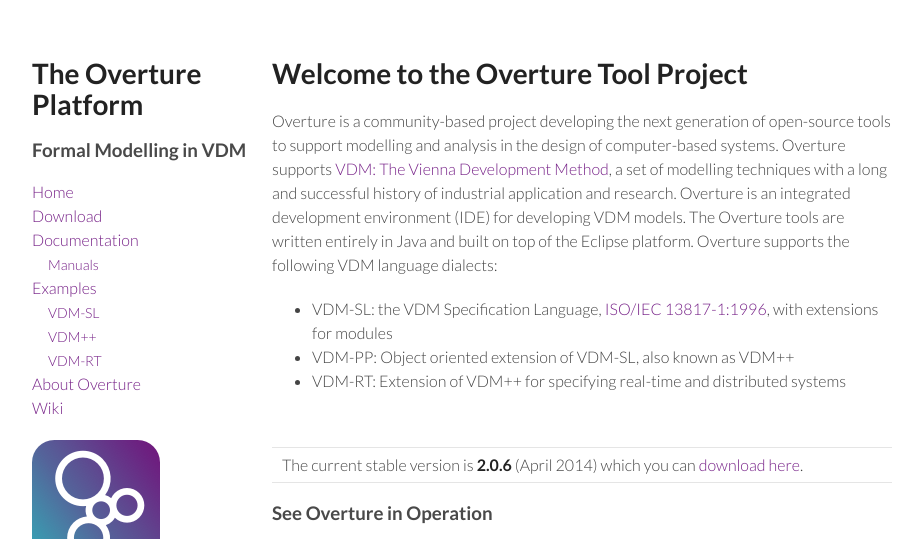
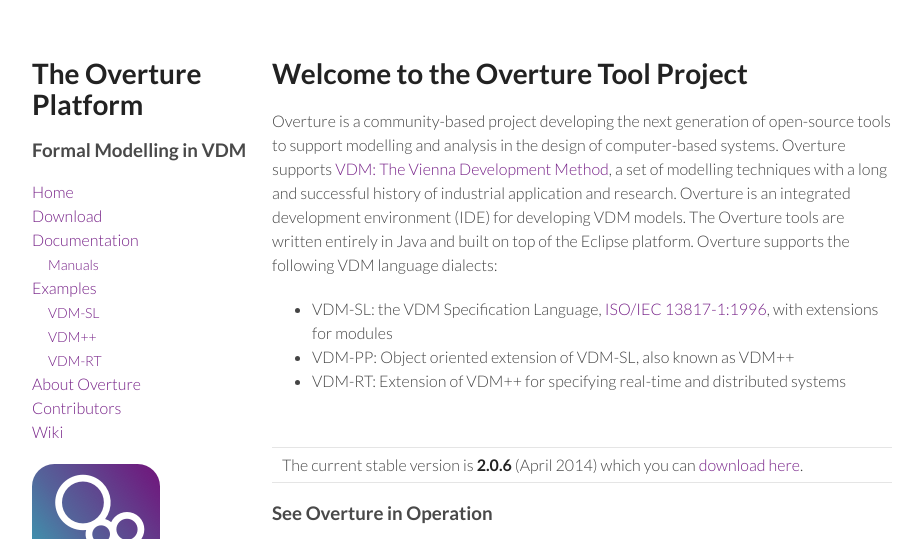
Before and after one commit to overturetool/overturetool.github.io, a Jekyll site: the page built from index.md, in a window 1280 px wide and 900 px high, cut to the strip 0-539 px from the top of the window. Shown: the whole strip, without its empty margins (178-1101 px from the left). Built offline with Jekyll 4.4.1, drawn with Linux system fonts in a browser that asks for light colours; Markdown is read by kramdown in place of the engine named in the settings.

Commit message:
Update default.html

```diff
--- a/_layouts/default.html
+++ b/_layouts/default.html
@@ -35,6 +35,7 @@
             </ul>
           </li>
           <li><a href="{{ site.url }}/about/">About Overture</a></li>
+          <li><a href="{{ site.url }}/contributors/">Contributors</a></li>
           <li><a href="http://wiki.overturetool.org/index.php/Main_Page">Wiki</a></li>
         </ul>
         <p><img src="{{ site.url }}/images/Overture-logo.png" alt="Overture Tool"></p>
```
